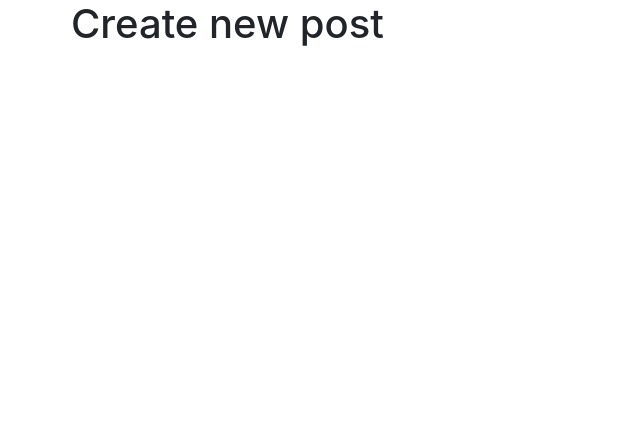
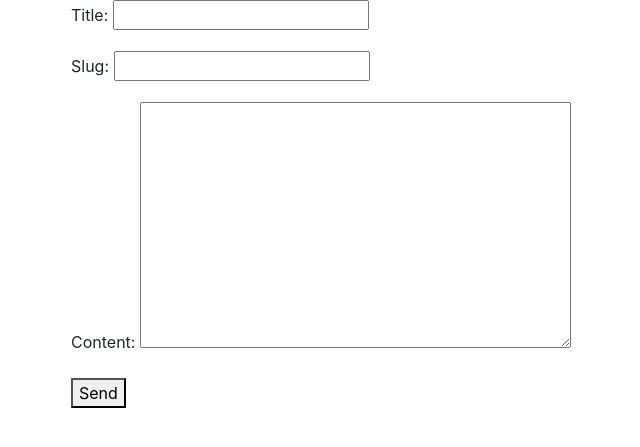
Before and after one commit to andybyers21/django-blog-platform, a Django app: template src/blog_posts/templates/blog_posts/create.html in a window 1280 px wide. Shown: the top 447 px of the page, without its empty margins (299-939 px from the left). Run offline with Django 3.2, Linux system fonts and the light colour scheme; the template is opened without the code that fills it: values that come from a table or form of the project are taken from there, others are empty; some libraries are stand-ins or nearby versions.

Commit message:
update blog post create view redirect bug

```diff
--- /dev/null
+++ b/src/blog_posts/forms.py
@@ -0,0 +1,7 @@
+from django import forms
+
+
+class BlogPostForm(forms.Form):
+    title = forms.CharField()
+    slug = forms.SlugField()
+    content = forms.CharField(widget=forms.Textarea)
--- a/src/blog_posts/templates/blog_posts/create.html
+++ b/src/blog_posts/templates/blog_posts/create.html
@@ -1,11 +1 @@
-{% extends "base.html" %}
-
-{% block head_title %}
-Create New Blog Post
-{% endblock %}
-
-
-{% block content %}
-<h1>Create new post</h1>
-
-{% endblock %}
+{% extends "form.html" %}
--- a/src/blog_posts/urls.py
+++ b/src/blog_posts/urls.py
@@ -1,4 +1,5 @@
 from django.urls import path
+
 
 from .views import (blog_post_delete_view,
                     blog_post_detail_view,
--- a/src/django_blog_platform/urls.py
+++ b/src/django_blog_platform/urls.py
@@ -23,11 +23,12 @@ from .views import (about_page,
 
 from blog_posts.views import (blog_post_create_view)
 
+
 urlpatterns = [
     path('', home_page),
     path('about/', about_page),
     path('admin/', admin.site.urls),
     path('blog/', include('blog_posts.urls')),
     path('contact/', contact_page),
-    path('new-blog-post/', blog_post_create_view)
+    path('create/', blog_post_create_view)
 ]
--- a/src/django_blog_platform/views.py
+++ b/src/django_blog_platform/views.py
@@ -23,4 +23,4 @@ def contact_page(request):
         form = ContactForm()
     context = {"title": "Contact ME",
                "form": form}
-    return render(request, 'contact.html', context)
+    return render(request, 'form.html', context)
```
Also changed, not shown: src/blog_posts/views.py (+7 -2 lines), src/templates/form.html (renamed from src/templates/contact.html).
